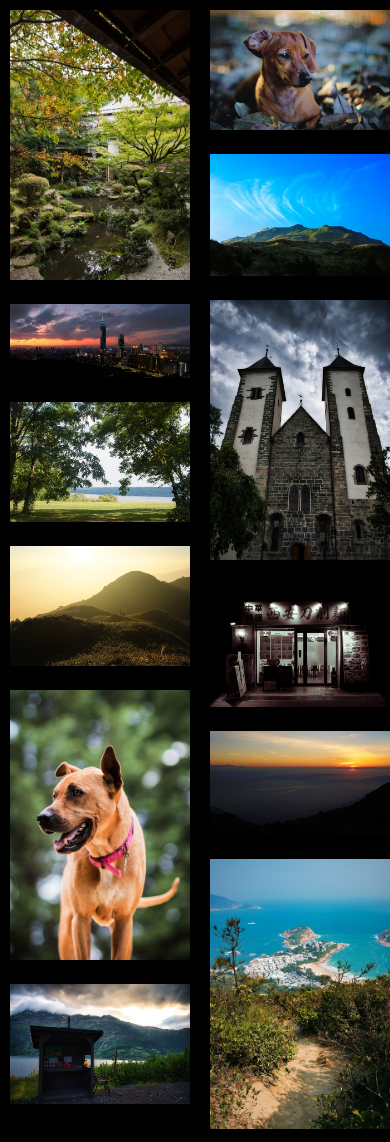
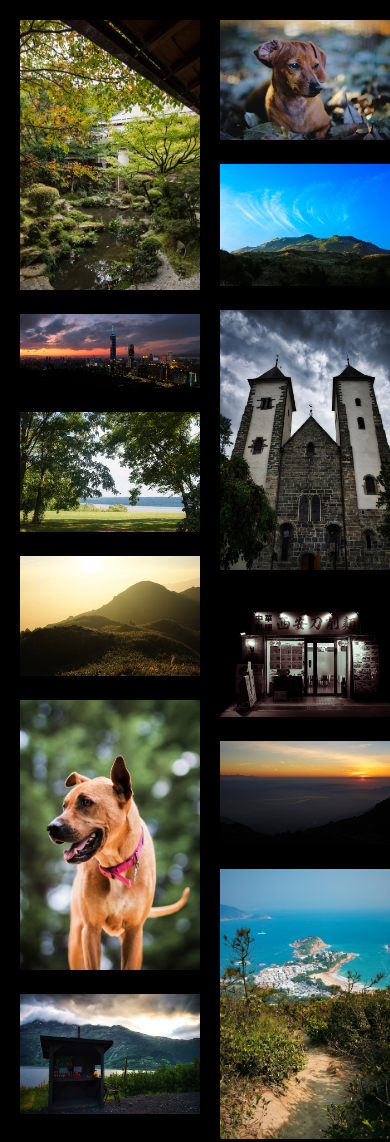
Before and after one commit to jeremyg2112/myPhotoGallery, a plain HTML site: page index.html in a window 390 px wide. Shown: the top 1142 px of the page. Drawn offline with nearby package versions, Linux system fonts and the light colour scheme.

Commit message:
adding padding to body media query

```diff
--- a/style.css
+++ b/style.css
@@ -88,6 +88,7 @@ body {
 
 .thumb {
 	max-width: 100%;
+	margin: 0;
 	margin-top: 10px;
 	margin-bottom: 10px;
 	z-index: 2;
@@ -147,6 +148,10 @@ footer {
 		max-width: 100%;
 		overflow-x: hidden;
 	}
+
+	body {
+		padding: 10px;
+	}
 	.row {
 		min-width: 400px;
 		width: 100%;
```
